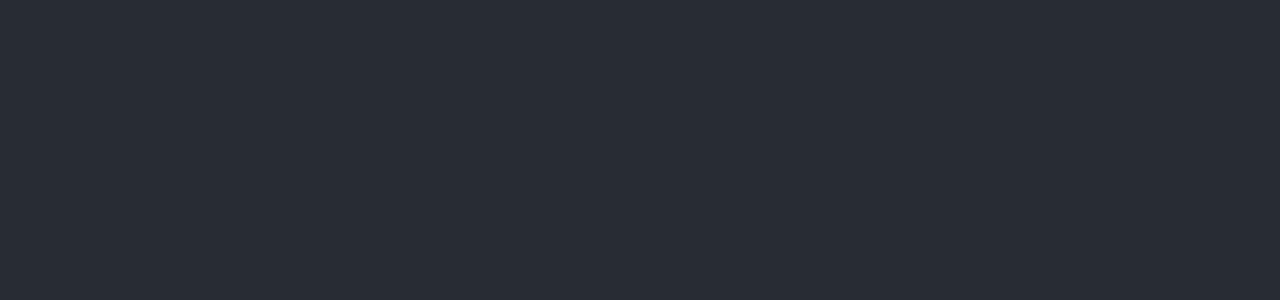
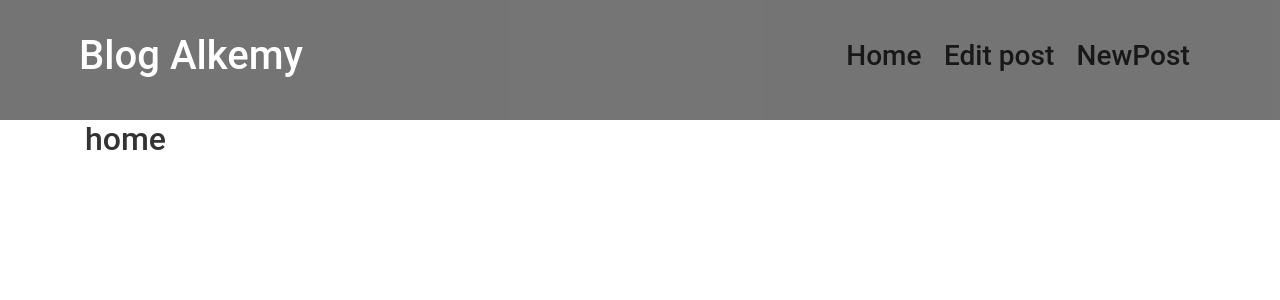
Before and after one commit to duchoprog/blog-front, a React (Create React App) app: page / in a window 1280 px wide. Shown: the top 300 px of the page. Built offline with nearby package versions, Linux system fonts and the light colour scheme.

Commit message:
Added routes structure

```diff
--- a/package.json
+++ b/package.json
@@ -8,6 +8,7 @@
     "@testing-library/user-event": "^12.7.3",
     "react": "^17.0.1",
     "react-dom": "^17.0.1",
+    "react-router-dom": "^5.2.0",
     "react-scripts": "4.0.3",
     "web-vitals": "^1.1.0"
   },
--- a/src/App.css
+++ b/src/App.css
@@ -1,38 +1,91 @@
-.App {
+.home {
   text-align: center;
+  border: 3px solid #aaa;
+  padding: 0;
+  margin-top: 100px;
 }
 
-.App-logo {
-  height: 40vmin;
-  pointer-events: none;
+@import url("https://fonts.googleapis.com/css?family=Roboto");
+/* Global Styles */
+:root {
+  --nav-primary-color: lightgreen;
+  --nav-text-color: Black;
+  --nav-a-hov-color: White;
+}
+* {
+  box-sizing: border-box;
+  margin: 0;
+  padding: 0;
+}
+body {
+  font-family: "Roboto", sans-serif;
+  font-size: 1rem;
+  line-height: 1.6;
+  background-color: #fff;
+  color: #333;
+}
+a {
+  color: var(--nav-primary-color);
+  text-decoration: none;
+}
+a:hover {
+  color: #666;
+}
+ul {
+  list-style: none;
+}
+img {
+  width: 100%;
 }
 
-@media (prefers-reduced-motion: no-preference) {
-  .App-logo {
-    animation: App-logo-spin infinite 20s linear;
-  }
+/* Navbar */
+.navbar {
+  display: flex;
+  justify-content: space-between;
+  align-items: center;
+  padding: 2rem 4rem;
+  z-index: 1;
+  width: 100%;
+  opacity: 0.9;
+  margin-bottom: 0;
+  background-color: #666;
+  color: #fff;
+}
+.navbar ul {
+  display: flex;
+}
+.navbar a {
+  color: var(--nav-text-color);
+  padding: 0.45rem;
+  margin: 0 0.25rem;
+}
+.navbar a:hover {
+  color: var(--nav-a-hov-color);
 }
 
-.App-header {
-  background-color: #282c34;
-  min-height: 100vh;
-  display: flex;
-  flex-direction: column;
-  align-items: center;
-  justify-content: center;
-  font-size: calc(10px + 2vmin);
-  color: white;
+table {
+  width: 100%;
+  border: 1px solid;
+}
+th {
+  background-color: #666;
+  color: #fff;
 }
 
-.App-link {
-  color: #61dafb;
+button {
+  display: inline-block;
+  background-color: #666;
+  border-radius: 10px;
+  border: 4px double #cccccc;
+  color: #eeeeee;
+  text-align: center;
+  font-size: 1em;
+  padding: 20px;
+  width: fit-content;
+  -webkit-transition: all 0.5s;
+  -moz-transition: all 0.5s;
+  -o-transition: all 0.5s;
+  transition: all 0.5s;
+  cursor: pointer;
+  margin: 0.1em;
 }
-
-@keyframes App-logo-spin {
-  from {
-    transform: rotate(0deg);
-  }
-  to {
-    transform: rotate(360deg);
-  }
-}
--- a/src/App.js
+++ b/src/App.js
@@ -1,14 +1,28 @@
+import React from 'react';
+import { BrowserRouter as Router, Route, Switch } from 'react-router-dom';
+import './App.css';
+import Navbar from './components/Navbar'
+import Home from './components/Home'
+import EditPost from './components/EditPost'
+import NewPost from './components/NewPost'
 
-import './App.css';
 
 function App() {
   return (
     <div className="App">
-      <header className="App-header">
+    <Router>
+        <div className='App'>
+          <Navbar />
+          <div className='container'>
+            <Switch>
+              <Route exact path='/' component={Home} />
+              <Route exact path='/editPost' component={EditPost} />
+              <Route exact path='/newPost' component={NewPost} />
 
-
-
-      </header>
+            </Switch>
+          </div>
+        </div>
+      </Router>
     </div>
   );
 }
--- /dev/null
+++ b/src/components/EditPost.js
@@ -0,0 +1,11 @@
+import React from 'react'
+
+function EditPost() {
+    return (
+        <div>
+            <h2>Edit Post</h2>
+        </div>
+    )
+}
+
+export default EditPost
--- /dev/null
+++ b/src/components/Home.js
@@ -0,0 +1,11 @@
+import React from 'react'
+
+function Home() {
+    return (
+        <div>
+            <h2>home</h2>
+        </div>
+    )
+}
+
+export default Home
--- /dev/null
+++ b/src/components/Navbar.js
@@ -0,0 +1,32 @@
+import React from 'react';
+import { Link } from 'react-router-dom'
+const Navbar = ({ title }) => {
+
+    return (
+        <nav className="navbar navbar-expand-lg">
+            <div className="container-fluid">
+            <div className="navbar-header">
+                   <h1> {title}</h1>
+                </div>
+                <div className="float-right">
+                <ul className="navbar-nav  mr-auto">
+                    <li className="nav-item">
+                        <h3><Link to='/'>Home</Link></h3>
+                    </li>
+                    <li className="nav-item">
+                    <h3><Link to='/editPost'>Edit post</Link></h3>
+                    </li>
+                    <li className="nav-item">
+                    <h3><Link to='/newPost'>NewPost</Link></h3>
+                    </li>
+                </ul>
+                </div>
+            </div>
+        </nav>
+    )
+
+}
+Navbar.defaultProps = {
+    title: 'Blog Alkemy'
+};
+export default Navbar
--- /dev/null
+++ b/src/components/NewPost.js
@@ -0,0 +1,11 @@
+import React from 'react'
+
+function NewPost() {
+    return (
+        <div>
+          <h2> New Post</h2>
+        </div>
+    )
+}
+
+export default NewPost
```
Also changed, not shown: 1 other file (tests, documents, lock files or other folders).
